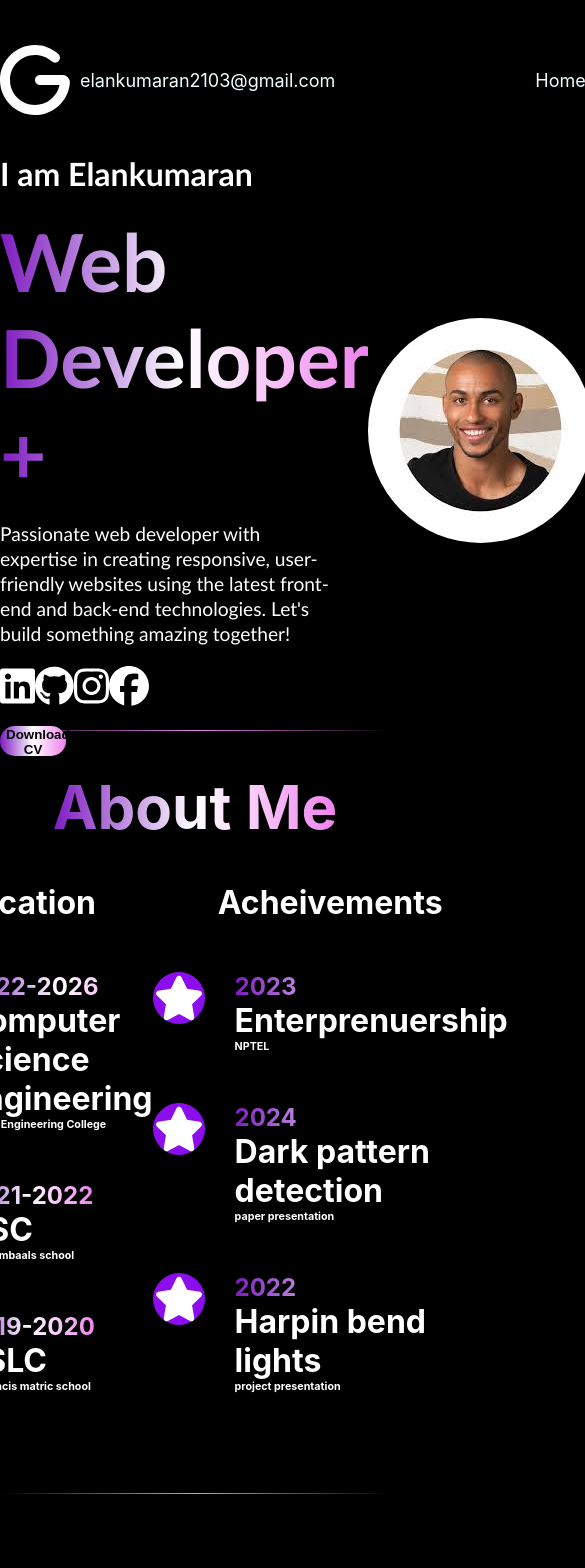
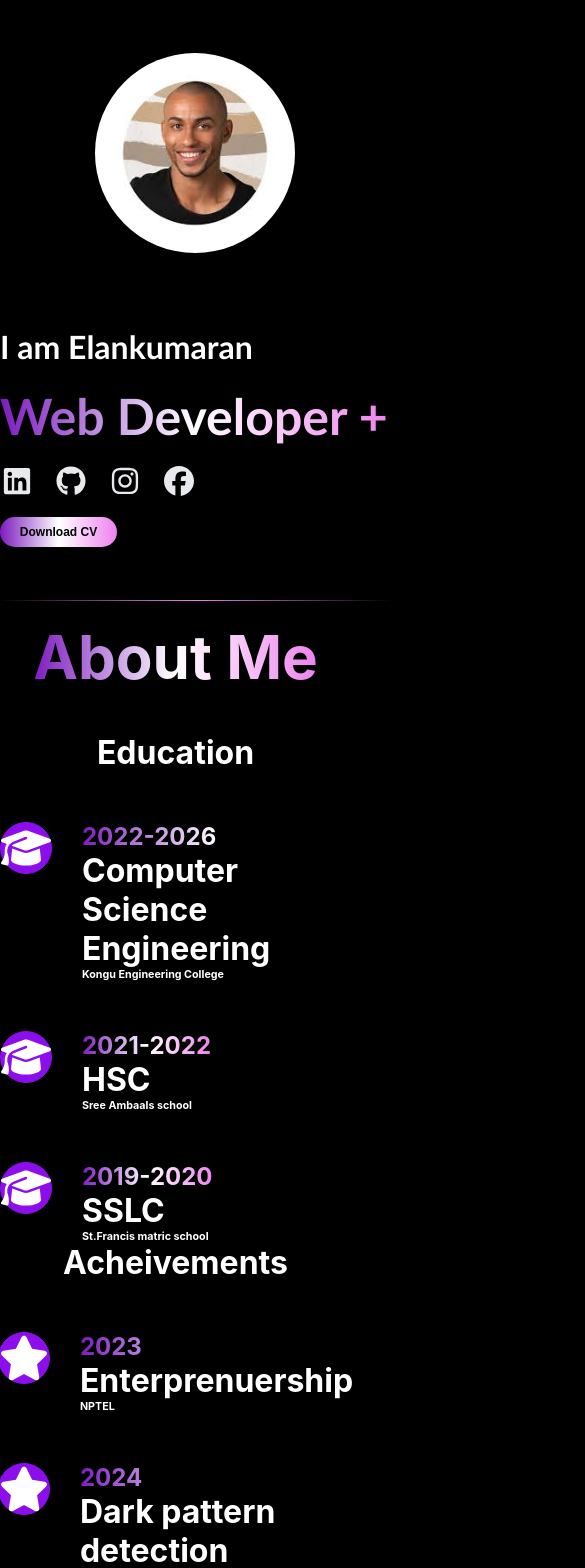
Before and after one commit to ElankumaranR/portfolio, a React (Create React App) app: page / in a window 390 px wide. Shown: the top 1568 px of the page, 585 px wide, since content can reach past the window. Built offline with nearby package versions, Linux system fonts and the light colour scheme.

Commit message:
responsive

```diff
--- a/src/components/home.jsx
+++ b/src/components/home.jsx
@@ -12,10 +12,10 @@ function Home(){
                 <h1 className="home_title">Web Developer +</h1>
                 <p className="home_desc">Passionate web developer with expertise in creating responsive, user-friendly websites using the latest front-end and back-end technologies. Let's build something amazing together!</p>
                 <div className="home_link">
-                <FontAwesomeIcon icon="fa-brands fa-linkedin" className="h_link" />
-                <FontAwesomeIcon icon="fa-brands fa-github" className="h_link" />
-                <FontAwesomeIcon icon="fa-brands fa-instagram" className="h_link"  />
-                <FontAwesomeIcon icon="fa-brands fa-facebook"className="h_link"/>
+                <a href="https://www.linkedin.com/in/elan-kumaran-a92b61303/"><FontAwesomeIcon icon="fa-brands fa-linkedin" className="h_link" /></a>
+                <a href="https://github.com/ElankumaranR"><FontAwesomeIcon icon="fa-brands fa-github" className="h_link" /></a>
+                <a href="https://www.instagram.com/_eln_kmrn_/"><FontAwesomeIcon icon="fa-brands fa-instagram" className="h_link"  /></a>
+                <a href="https://www.facebook.com/elankumaran.elankumaran.948/"><FontAwesomeIcon icon="fa-brands fa-facebook"className="h_link"/></a>
                 </div>
                 <button className="cv">Download CV</button>
                 </div>
--- a/src/components/style.css
+++ b/src/components/style.css
@@ -10,6 +10,10 @@ h1,h2,h3,h6,p{
 }
 .g_icon{
     font-size: 80px;
+}
+.h_link{
+    color: #e8e9ed;
+    transition: all ease-in 0.5s;
 }
 .nav{
     width: 100%;
@@ -104,7 +108,7 @@ h1,h2,h3,h6,p{
     display: flex;
     justify-content: space-between;
     align-items: center;
-    transition: all ease-in 1.5s;
+
 }
 .h_link:hover{
     color: blueviolet;
@@ -428,3 +432,193 @@ h1,h2,h3,h6,p{
     align-items: start;
     gap: 30px;
 }
+
+@media (max-width: 767px) {
+    .nav {
+        display: none;
+    }
+
+    .header {
+        background: #333;
+        color: #fff;
+        padding: 20px;
+        text-align: center;
+    }
+
+    .header h1 {
+        font-size: 36px;
+        margin: 0;
+    }
+
+    .about, .skill {
+        padding-top: 20px;
+        padding-bottom: 60px;
+        width: 90%;
+        position: static;
+        box-shadow: none;
+    }
+
+    .about_content, .skill_content {
+        display: block;
+    }
+    .home_content{
+        flex-direction:column-reverse;
+    }
+    .home_title {
+        font-size: 50px;
+    }
+
+    .home_text {
+        width: 100%;
+        margin-top: 20px;
+    }
+
+    .contact {
+        flex-direction: column;
+        gap: 20px;
+        width: 100%;
+    }
+
+    .form {
+        width: 90%;
+    }
+
+    .form-group input, .form-group textarea {
+        width: 100%;
+    }
+
+    .con_f button {
+        width: 100%;
+        font-size: large;
+    }
+
+    .Proj_content {
+        flex-direction: column;
+    }
+
+    .proj_comp {
+        flex: 1 1 100%;
+        max-width: 100%;
+        margin-bottom: 20px;
+    }
+
+    .proj_img {
+        height: 150px;
+    }
+
+
+    .home_desc, .info-detials {
+        display: none;
+    }
+}
+
+@media (min-width: 768px) and (max-width: 1024px) {
+    .nav {
+        padding-top: 30px;
+        padding-bottom: 10px;
+    }
+
+    .nav_items {
+        gap: 30px;
+    }
+
+    .home_title {
+        font-size: 60px;
+    }
+
+
+    .about, .skill, .proj, .con {
+        padding-top: 30px;
+        padding-bottom: 80px;
+        width: 90%;
+    }
+
+    .skill, .proj {
+        gap: 60px;
+        padding-top: 70px;
+        padding-bottom: 120px;
+    }
+
+    .stud, .ach {
+        gap: 40px;
+    }
+
+    .stud_i, .ach_i, .con_i {
+        width: 50px;
+        height: 50px;
+    }
+
+    .contact {
+        flex-direction: row;
+        gap: 40px;
+    }
+
+    .form {
+        width: 80%;
+    }
+
+    .form-group input, .form-group textarea {
+        width: 100%;
+    }
+
+    .con_f button {
+        width: 200px;
+        font-size: larger;
+    }
+
+    .Proj_content {
+        flex-direction: row;
+        flex-wrap: wrap;
+    }
+
+    .proj_comp {
+        flex: 1 1 calc(50% - 20px);
+    }
+
+    .proj_img {
+        height: 180px;
+    }
+}
+@media (max-width: 1024px) {
+    .cv {
+        font-size: 14px;
+        padding: 8px 16px;
+        width: 30%;
+    }
+
+    .h_link {
+        width: 35px;
+        height: 35px;
+        font-size: 16px;
+        margin: 0 3px;
+    }
+}
+
+@media (max-width: 767px) {
+    .cv {
+        font-size: 12px;
+        padding: 6px 12px;
+        border-radius: 20px;
+
+    }
+    .home_link{
+        gap:20px;
+    }
+    .h_link {
+        width: 30px;
+        height: 30px;
+        font-size: 14px;
+        margin: 0 2px;
+    }
+}
+@media (max-width: 1024px) {
+    .img {
+        width: 250px;
+    }
+}
+
+@media (max-width: 767px) {
+    .img {
+        width: 200px;
+    }
+}
```
